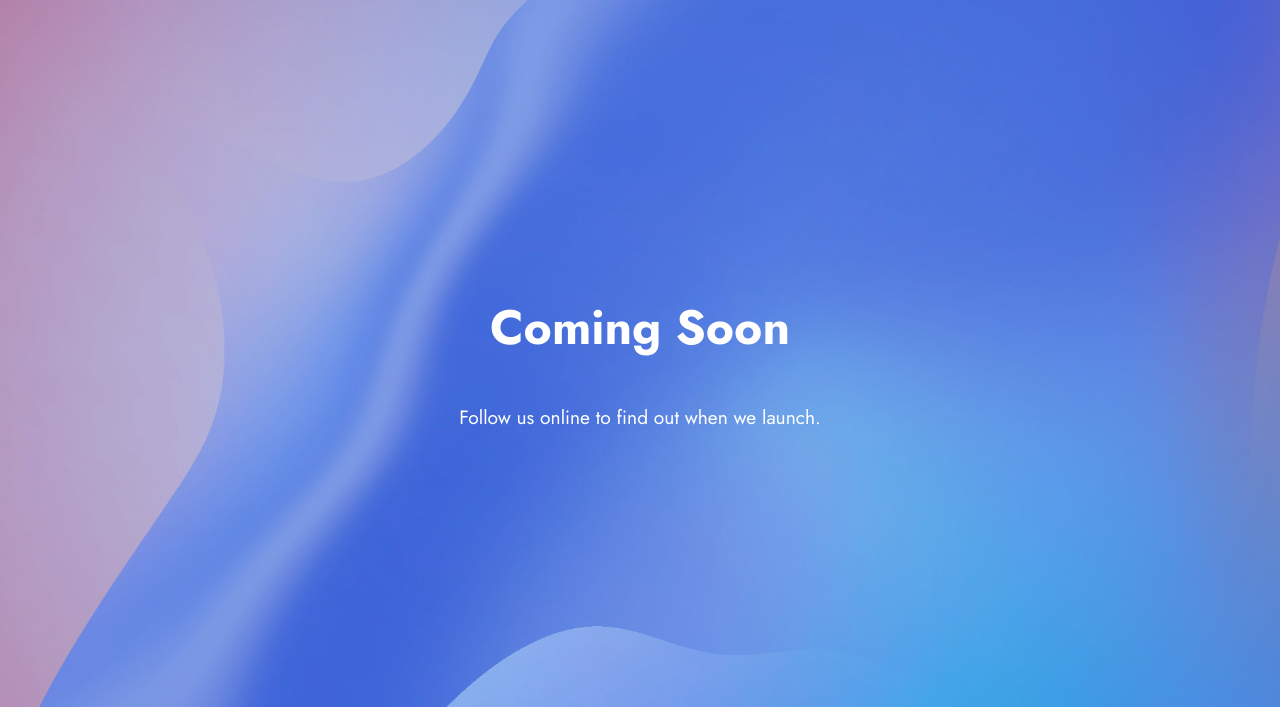
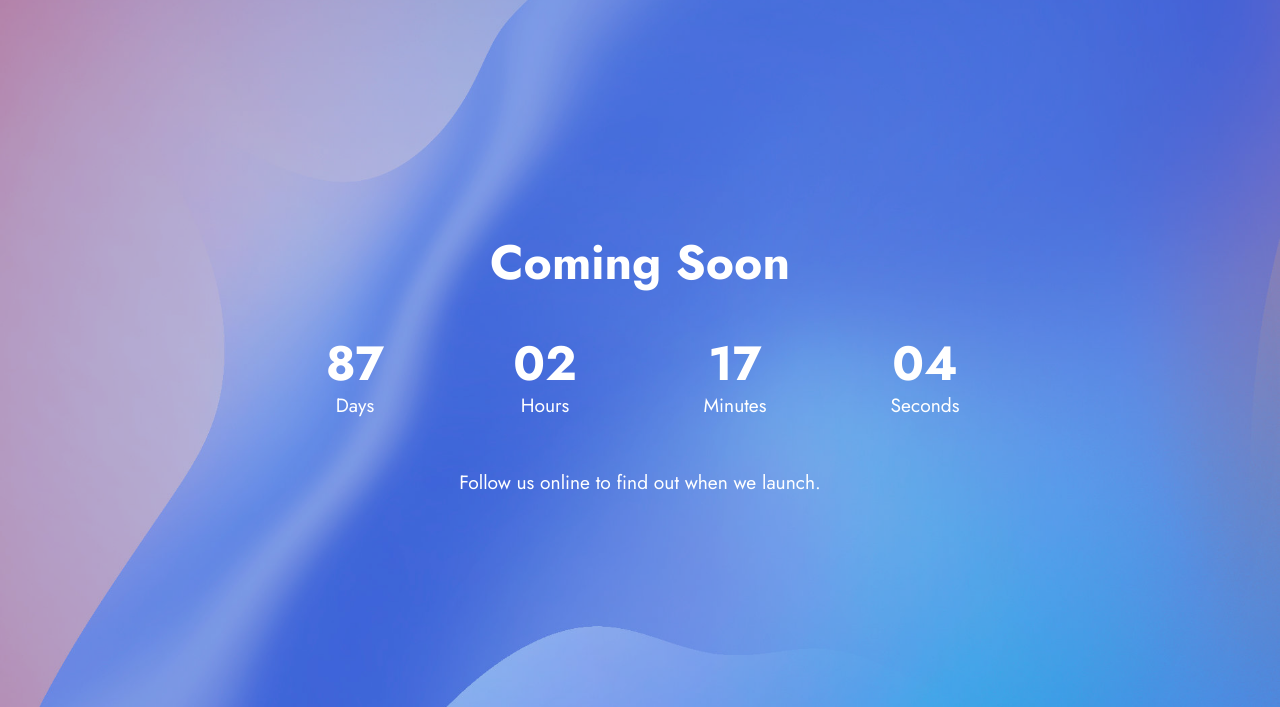
Before and after one commit to neelborghs/Drum-Dimension, a plain HTML site: page Coming-Soon.html in a window 1280 px wide. Shown: the part 93-800 px from the top of the page. Drawn offline with Linux system fonts and the light colour scheme.

Commit message:
Fixing countdown

```diff
--- a/Coming-Soon.html
+++ b/Coming-Soon.html
@@ -30,7 +30,7 @@
 
 </head>
 <body>
-  <script src="assets/bootstrap/js/bootstrap.bundle.min.js"></script>  <script src="assets/smoothscroll/smooth-scroll.js"></script>  <script src="assets/ytplayer/index.js"></script>  <script src="assets/countdown/countdown.js"></script>  <script src="assets/dropdown/js/navbar-dropdown.js"></script>  <script src="assets/theme/js/script.js"></script>
+  <script src="assets/bootstrap/js/bootstrap.bundle.min.js"></script>  <script src="assets/smoothscroll/smooth-scroll.js"></script>  <script src="assets/ytplayer/index.js"></script>    <script src="assets/dropdown/js/navbar-dropdown.js"></script>  <script src="assets/theme/js/script.js"></script>
 
   <section data-bs-version="5.1" class="menu cid-s48OLK6784" once="menu" id="menu1-z">
 
@@ -119,6 +119,7 @@
     </div>
 </section>
 
+ <script src="assets/countdown/countdown.js"></script>
 
 
 </body>
```
